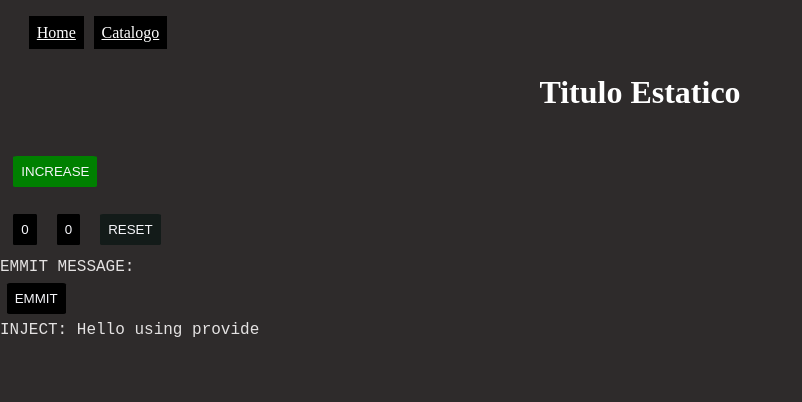
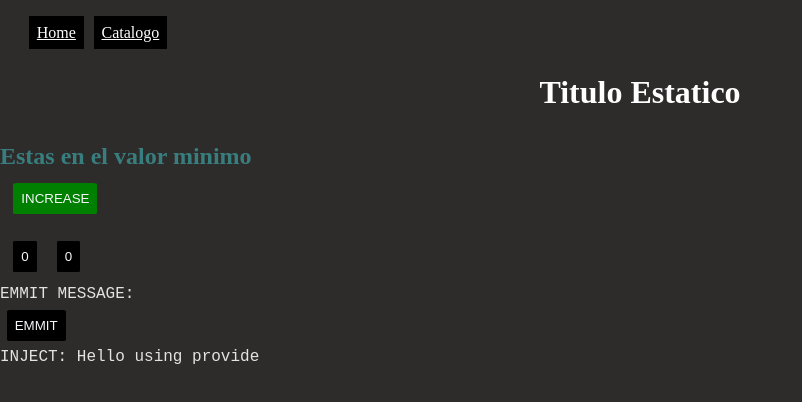
Before and after one commit to marlondt-dev/Ejerecicios-alebat, a Vue app in the folder proyect2/project2/: page / in a window 1280 px wide. Shown: the top 402 px of the page, without its empty margins (0-802 px from the left). Built offline with nearby package versions, Linux system fonts and the light colour scheme.

Commit message:
exercise 14

```diff
--- a/proyect2/project2/src/components/ChildComponent.vue
+++ b/proyect2/project2/src/components/ChildComponent.vue
@@ -10,7 +10,7 @@ function clicking() {
 }
 </script>
 <template>
-  <TheButton :text="'EMMIT'" @click="clicking"></TheButton>
+  <TheButton @click="clicking">EMMIT</TheButton>
   <p>INJECT: {{ newMessage }}</p>
 </template>
 
--- a/proyect2/project2/src/components/TheButton.vue
+++ b/proyect2/project2/src/components/TheButton.vue
@@ -1,16 +1,24 @@
 <script setup lang="ts">
-defineProps<{
-  text: string | number
-}>()
+// defineProps<{
+//   text: string | number
+// }>()
+// defineProps<{
+//   isDecrease: boolean
+// }>()
 </script>
 
 <template>
-  <button class="main-button">{{ text }}</button>
+  <button class="main-button"><slot></slot></button>
 </template>
 
 <style lang="scss" scoped>
 .main-button {
   background-color: black;
   padding: 0.6em;
+  cursor: pointer;
+}
+
+.decrease {
+  background-color: red;
 }
 </style>
--- a/proyect2/project2/src/components/TheCounter.vue
+++ b/proyect2/project2/src/components/TheCounter.vue
@@ -1,11 +1,23 @@
 <script setup lang="ts">
 import { useCounter } from '@/composables/useCounter'
 import TheButton from '@/components/TheButton.vue'
-import { computed } from 'vue'
+import { computed, ref, watchEffect } from 'vue'
 
 const { counter, increase, decrease, reset } = useCounter(0)
 
-const doble = computed(() => counter.value * 2)
+const double = computed(() => counter.value * 2)
+
+const message = ref('')
+
+watchEffect(() => {
+  if (counter.value === 0) {
+    message.value = 'Estas en el valor minimo'
+  } else if (counter.value === 10) {
+    message.value = 'Estas en el valor máximo'
+  } else {
+    message.value = 'Estas en los parametros adecuados'
+  }
+})
 
 // const counter = ref(0)
 
@@ -14,27 +26,30 @@ const doble = computed(() => counter.value * 2)
 </script>
 
 <template>
+  <h3>{{ message }}</h3>
+
+  <TheButton v-if="counter < 10" @click="increase" class="button button--increase"
+    >INCREASE</TheButton
+  >
+
   <TheButton
-    :text="'INCREASE'"
-    v-if="counter < 10"
-    @click="increase"
-    class="button button--increase"
-  ></TheButton>
-
-  <TheButton :text="'DECREASE'" v-if="counter > 0" @click="decrease" class="button button--decrease"
+    :text="'DECREASE'"
+    v-if="counter > 0"
+    @click="decrease"
+    class="button button--decrease"
+    :is-decrease-button="true"
     >DECREASE</TheButton
   >
 
   <div>
-    <TheButton
-      :text="counter"
-      class="button button--result"
-      :class="{ 'button--colored': counter === 10 }"
+    <TheButton class="button button--result" :class="{ 'button--colored': counter === 10 }"
+      >{{ counter }}
+    </TheButton>
+    <TheButton>{{ double }}</TheButton>
+
+    <TheButton v-if="counter > 0" :text="'RESET'" @click="reset" class="button button--reset"
+      >RESET</TheButton
     >
-    </TheButton>
-    <TheButton :text="doble"></TheButton>
-
-    <TheButton :text="'RESET'" @click="reset" class="button button--reset"></TheButton>
   </div>
 </template>
 
```
